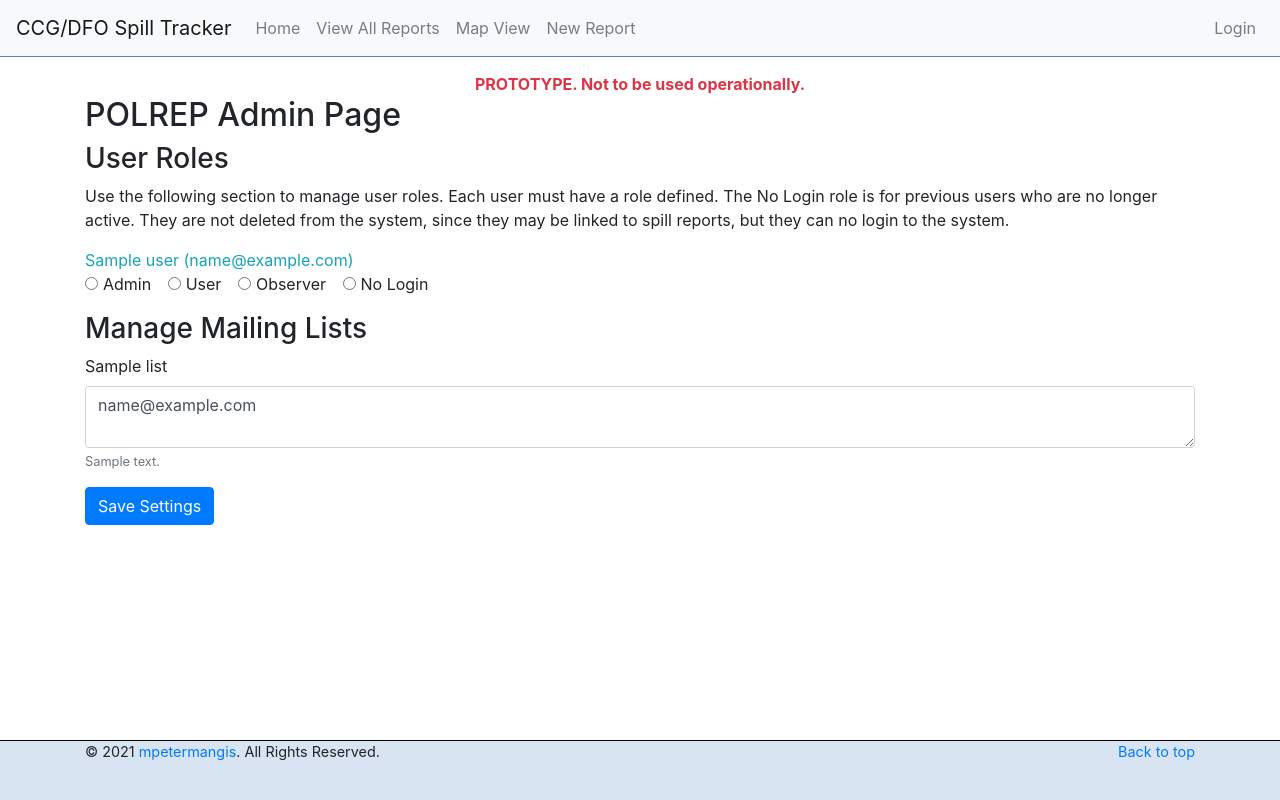
After one commit to mpetermangis/dfo-spilltracker, a Python web app: template app/templates/admin_page.html in a window 1280 px wide. The commit adds this page. Run offline with Jinja, Linux system fonts and the light colour scheme; the template is opened without the code that fills it: most values are stand-ins (such as "Sample title", 1, 10 or a date in 2020); some libraries are stand-ins or nearby versions.

Commit message:
admin page saving ok

```diff
--- a/app/templates/_base.html
+++ b/app/templates/_base.html
@@ -43,6 +43,11 @@
             <ul class="navbar-nav ml-auto">
                 {# Show user menu if logged in, otherwise show Login link #}
                 {% if user %}
+                    {% if is_admin %}
+                    <li class="nav-item">
+                        <a class="nav-link" href="{{ url_for('admin.admin_page') }}">Admin</a>
+                    </li>
+                    {% endif %}
                     <li class="nav-item dropdown">
                         <a class="nav-link dropdown-toggle" href="#" id="userMenu" role="button" data-toggle="dropdown" aria-haspopup="true" aria-expanded="false">
                         {{ user.staff_name }}
--- /dev/null
+++ b/app/templates/admin_page.html
@@ -0,0 +1,84 @@
+
+{% extends "_base.html" %}
+
+{# Always set admin flag true for this template, can only be rendered by an admin user. #}
+{% set is_admin = True %}
+
+{% block content %}
+
+{% set title = 'Admin - CCG/DFO Spill Tracker' %}
+
+<main id="polrep_admin_page" role="main">
+
+    <h2>POLREP Admin Page</h2>
+
+    <h3>User Roles</h3>
+    <p>Use the following section to manage user roles. Each user must have a role defined.
+        The No Login role is for previous users who are no longer active. They are not deleted from the system,
+        since they may be linked to spill reports, but they can no login to the system.
+    </p>
+
+    <form id="adminForm" action="{{ url_for('admin.save_admin_data') }}" method="post" enctype="multipart/form-data">
+
+        {% for user in users %}
+
+        <div class="form-group">
+
+            <div class="text-info">{{ user.staff_name }} ({{ user.email }})</div>
+
+            <div class="form-check form-check-inline">
+              <input class="form-check-input" type="radio" name="userid-{{ user.id }}" id="roleAdmin" value="admin"
+                     required {% if user.role=='admin' %} checked {% endif %}>
+              <label class="form-check-label" for="roleAdmin">Admin</label>
+            </div>
+            <div class="form-check form-check-inline">
+              <input class="form-check-input" type="radio" name="userid-{{ user.id }}" id="roleUser" value="user"
+                    {% if user.role=='user' %} checked {% endif %}>
+              <label class="form-check-label" for="roleUser">User</label>
+            </div>
+            <div class="form-check form-check-inline">
+              <input class="form-check-input" type="radio" name="userid-{{ user.id }}" id="roleObserver" value="observer"
+                    {% if user.role=='observer' %} checked {% endif %}>
+              <label class="form-check-label" for="roleObserver">Observer</label>
+            </div>
+            <div class="form-check form-check-inline">
+              <input class="form-check-input" type="radio" name="userid-{{ user.id }}" id="roleNoLogin" value="nologin"
+                    {% if user.role=='nologin' %} checked {% endif %}>
+              <label class="form-check-label" for="roleNoLogin">No Login</label>
+            </div>
+
+        </div>
+        {% endfor %}
+
+        <h3>Manage Mailing Lists</h3>
+
+        {% for list in mailing_lists %}
+        <div class="form-group">
+            <label for="{{ list.name }}">{{ list.label }}</label>
+            <textarea rows="2" class="form-control" id="{{ list.name }}" name="{{ list.name }}"
+                aria-describedby="{{ list.name }}-help">{{ list.emails }}</textarea>
+                <small id="{{ list.name }}-help" class="form-text text-muted">{{ list.description }}</small>
+        </div>
+        {% endfor %}
+
+        <button type="submit" class="btn btn-primary">Save Settings</button>
+
+    {# <table class="p-1">
+    <thead>
+
+    </thead>
+    <tbody>
+    {% for user in users %}
+        <tr>
+            <td>{{ user.staff_name }}</td>
+            <td>{{ user.email }}</td>
+        </tr>
+    {% endfor %}  #}
+
+    </tbody>
+    </table>
+
+
+</main>
+
+{% endblock content %}
--- a/app/templates/report.html
+++ b/app/templates/report.html
@@ -11,8 +11,6 @@
     crossorigin=""></script>
 
 {% set title = '({{ report.report_num}} ) Report - CCG/DFO Spill Tracker' %}
-
-{# <script type="text/javascript" src="/static/map_init.js"></script> #}
 
 <main id="report{{ report.report_num}}" role="main">
 
--- a/app/templates/snippets/_report_map_sample.html
+++ b/app/templates/snippets/_report_map_sample.html
@@ -3,8 +3,8 @@
     <table class="mb-0 p-1">
     <thead>
         <tr>
-            <th>Report:</td>
-            <th><a href="{{ url_for('report.show_report', report_num=spill.report_num) }}" target="_blank">{{ spill.report_name }} ({{ spill.report_num }})</a></td>
+            <td>Report:</td>
+            <td><a href="{{ url_for('report.show_report', report_num=spill.report_num) }}" target="_blank">{{ spill.report_name }} ({{ spill.report_num }})</a></td>
         </tr>
     </thead>
     <tbody>
@@ -20,6 +20,6 @@
             <td>Quantity Units</td>
             <td>{{ spill.quantity_units }}</td>
         </tr>
-        {# <div class="col-sm">Report Name</div> #}
+
     </tbody>
     </table>
--- a/settings.py
+++ b/settings.py
@@ -58,8 +58,11 @@
 
 # Default email distribution list
 DEFAULT_UPDATE_LIST = ['mpetermangis@gmail.com', 'Nicholas.Benoy@dfo-mpo.gc.ca']
+
 # Fixed list of admin accounts
 ADMIN_EMAILS = ['mpetermangis@gmail.com', 'Nicholas.Benoy@dfo-mpo.gc.ca']
+
+MAILING_LIST_FILE = os.path.join(POLREP_ROOT, '.email_lists.json')
 
 base_dir = os.path.dirname(os.path.realpath(__file__))
 upload_root = os.path.join(base_dir, 'uploads')
```
Also changed, not shown: app/admin/admin_server.py (+95 -4 lines), app/app_factory.py (+28 -3 lines), app/reports/reports_server.py (+11 -3 lines), app/user.py (+59 -0 lines), 1 other file.
